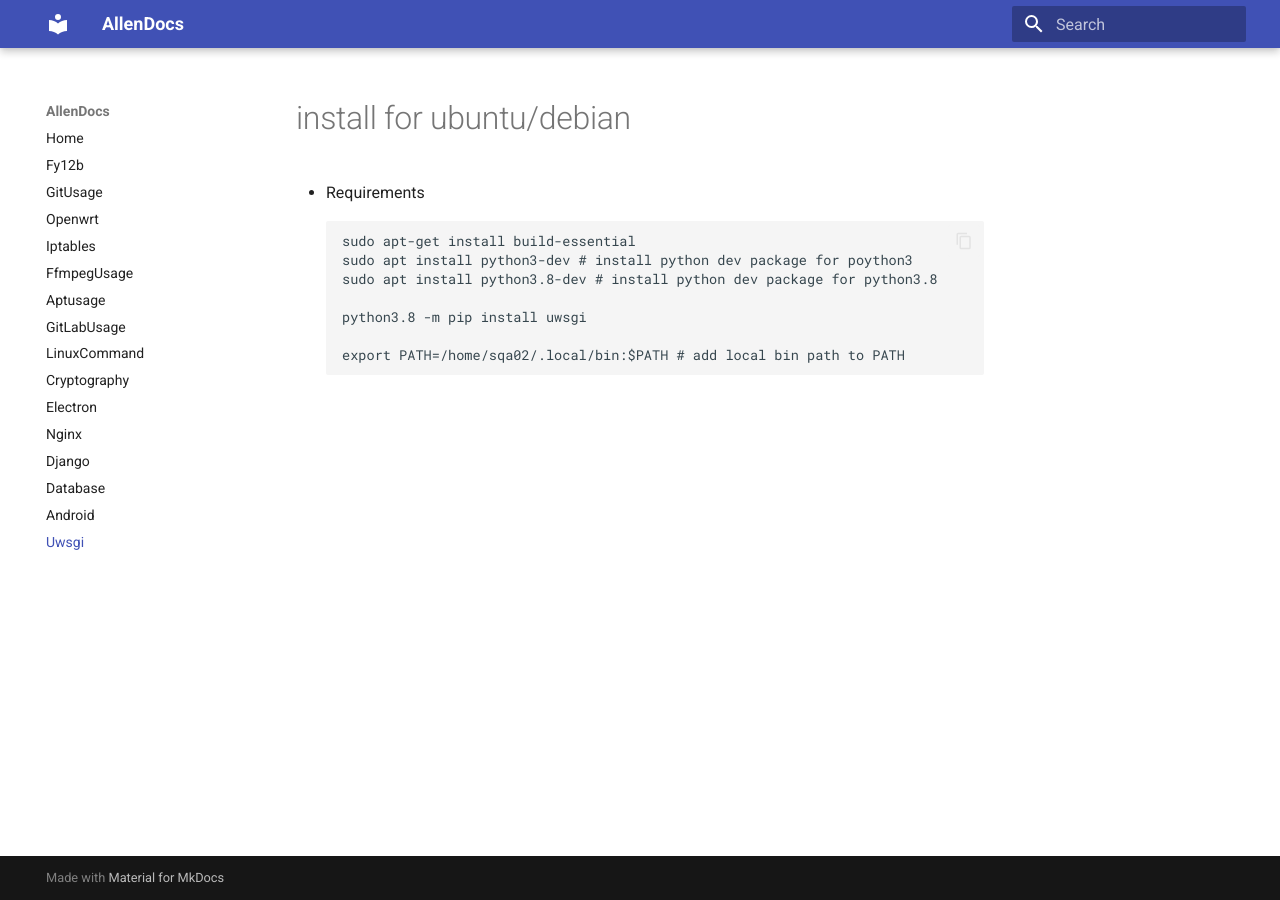
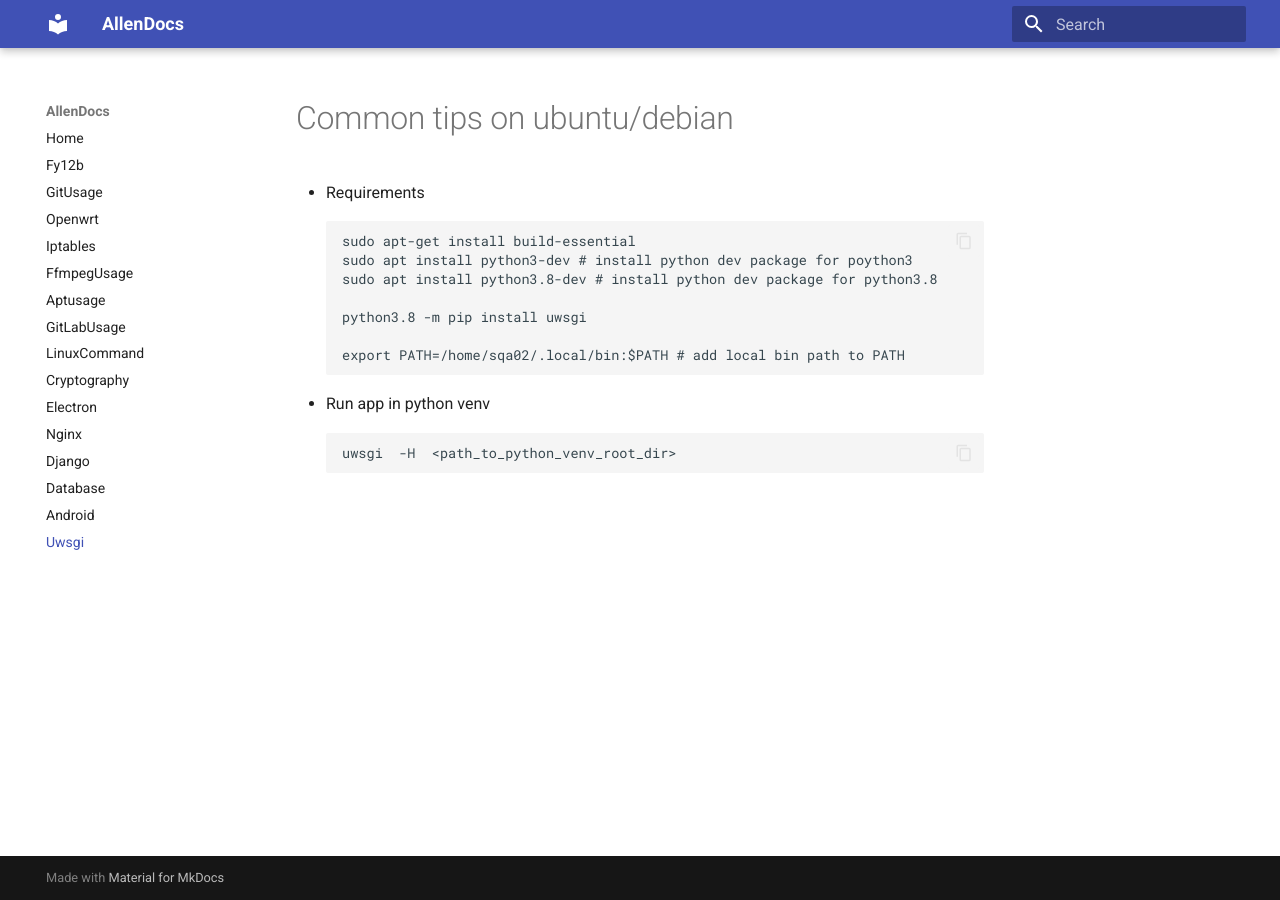
Before and after one commit to Ordinary-Capability/mydoc, an MkDocs documentation site: the page built from docs/uwsgi.md, in a window 1280 px wide. Built offline with MkDocs 1.6.1 and Material for MkDocs 9.7.7, drawn with Linux system fonts in a browser that asks for light colours.

Commit message:
Update uwsgi.md

````diff
--- a/docs/uwsgi.md
+++ b/docs/uwsgi.md
@@ -1,4 +1,4 @@
-# install for ubuntu/debian
+# Common tips on ubuntu/debian
 - Requirements
 ```
 sudo apt-get install build-essential
@@ -9,3 +9,7 @@ python3.8 -m pip install uwsgi
 
 export PATH=/home/sqa02/.local/bin:$PATH # add local bin path to PATH
 ```
+- Run app in python venv
+```
+uwsgi  -H  <path_to_python_venv_root_dir>
+```
````
